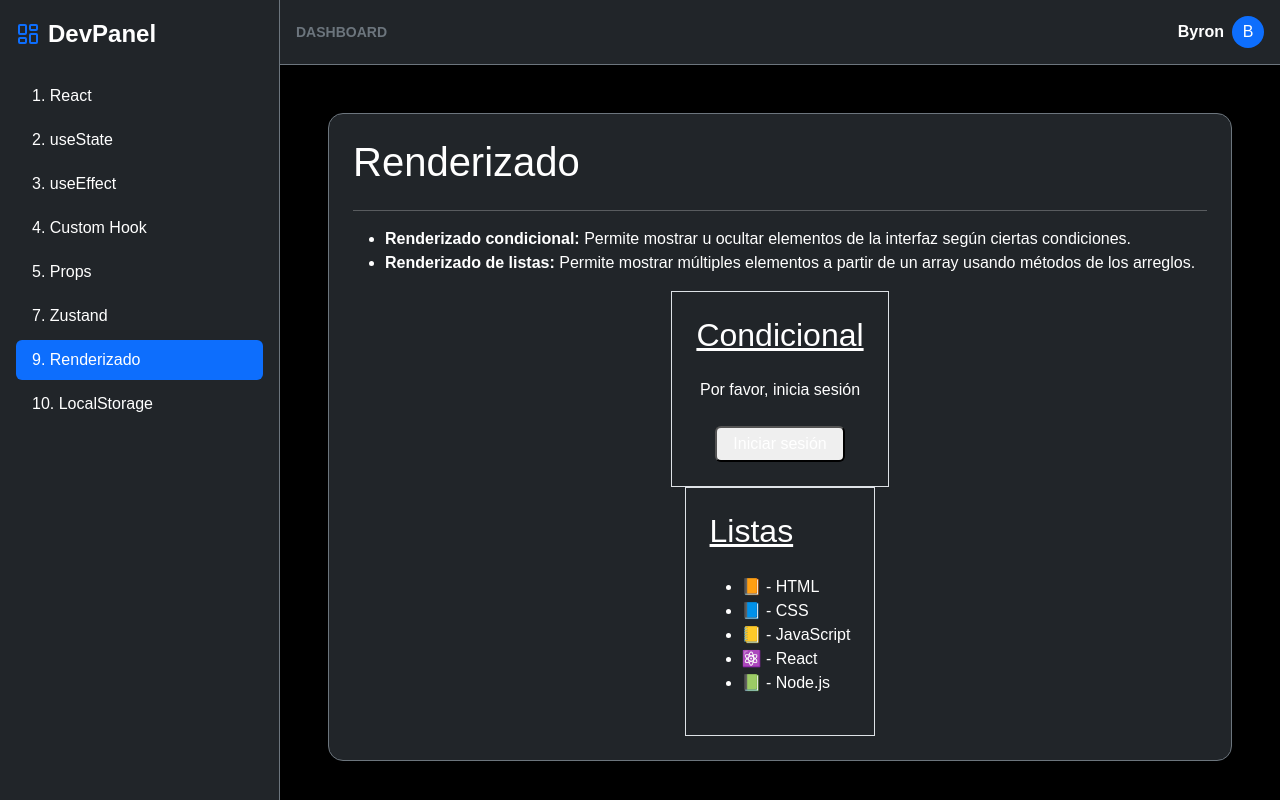
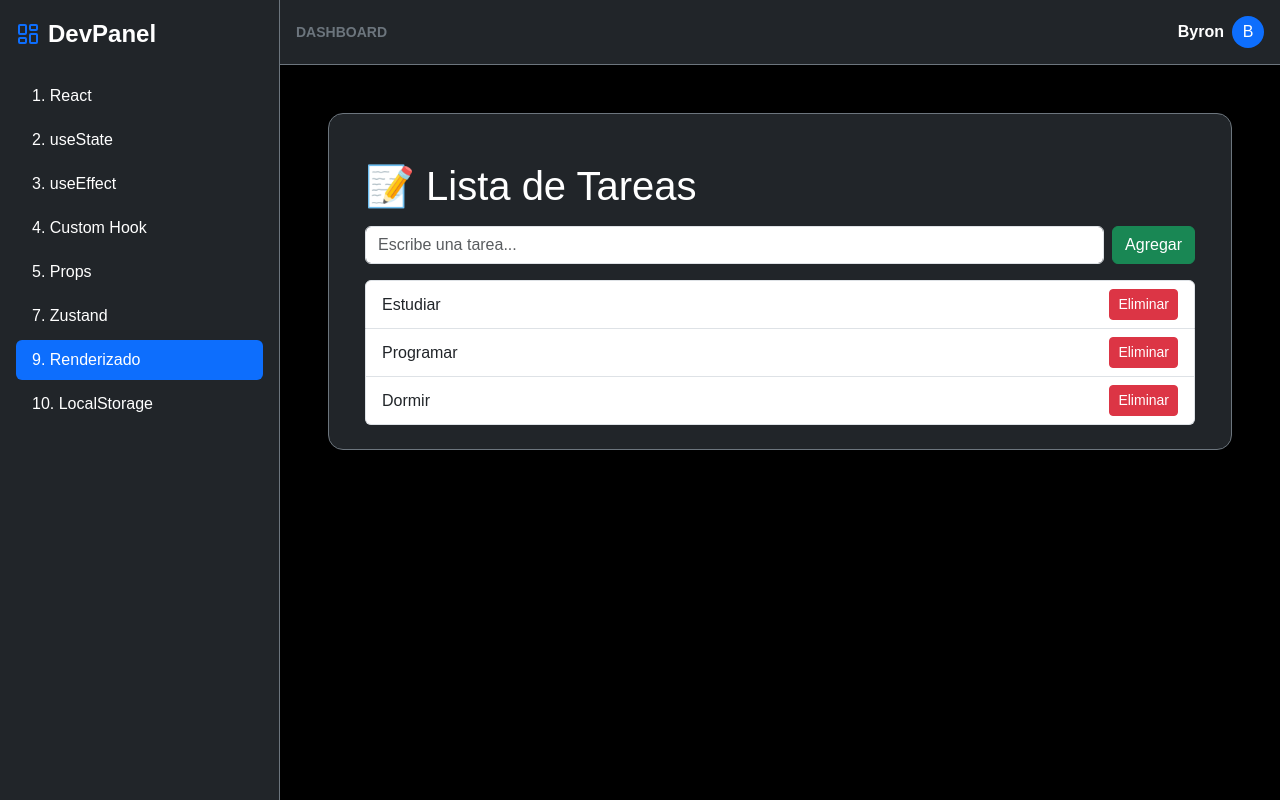
Before and after one commit to jossuer1/REACT_LABORATORIO, a React (Vite) app: page /renderizado in a window 1280 px wide. Built offline with nearby package versions, Linux system fonts and the light colour scheme.

Commit message:
se agrega un mejor ejemplo para localstorage y para renderizado igual mejora de los botones con boostrapp

```diff
--- a/src/pages/Decimo.jsx
+++ b/src/pages/Decimo.jsx
@@ -1,82 +1,31 @@
-/*
+import { useEffect, useState } from "react";
 
-  1- Localstorage
-
-*/
-
-import { useEffect, useState } from "react"
-
-
-const Decimo = () => {
-
-  const [userToken, setUserToken] = useState({})
-
-  const user = {
-    name: "Byron",
-    rol: "Admin",
-    token:"1234***"
-  }
-
-
-  const obtenerToken = ()=>{
-    const token = JSON.parse(localStorage.getItem("token-user"))
-    setUserToken(token)
-  }
-
-  const limpiarToken = ()=>{
-    localStorage.removeItem("token-user")
-    setUserToken(null)
-  }
-
-
+const Tema = () => {
+  const [darkMode, setDarkMode] = useState(() => {
+    const temaGuardado = localStorage.getItem("dark-mode");
+    return temaGuardado ? JSON.parse(temaGuardado) : false;
+  });
 
   useEffect(() => {
-    localStorage.setItem("token-user", JSON.stringify(user))
-  }, [])
+    localStorage.setItem("dark-mode", JSON.stringify(darkMode));
+  }, [darkMode]);
 
+  return (
+    <div
+      className={`min-vh-100 d-flex flex-column justify-content-center align-items-center ${
+        darkMode ? "bg-dark text-light" : "bg-light text-dark"
+      }`}
+    >
+      <h1 className="mb-4">{darkMode ? "Modo oscuro 🌙" : "Modo claro ☀️"}</h1>
 
+      <button
+        onClick={() => setDarkMode(!darkMode)}
+        className={`btn ${darkMode ? "btn-light" : "btn-dark"}`}
+      >
+        Cambiar tema
+      </button>
+    </div>
+  );
+};
 
-
-
-return (
-  <>
-    <h1 className="font-bold text-2xl">Localstorage</h1>
-
-    <hr className="border-gray-400 mb-8"/>
-
-    <ul className="list-disc pl-5">
-      <li>
-        LocalStorage sirve para mantener información en el navegador incluso después de recargar o cerrar la página.
-      </li>
-      <li>
-        Los datos se guardan en pares clave–valor (como un diccionario).
-      </li>
-      <li>
-        Solo admite strings → si se quiere guardar se debe usar JSON.stringify() y para leerlos se usa JSON.parse()
-      </li>
-    </ul>
-
-
-
-
-    <div className="flex justify-center mb-8 mt-8">
-
-      <div className="w-120 border rounded-lg p-4 w-80 text-center">
-
-        <h2 className="text-lg font-semibold mb-2">{userToken?.name}</h2>
-
-        <p className="mb-3">{userToken?.rol}</p>
-
-        <p className="mb-3">{userToken?.token}</p>
-
-        <button className="bg-green-700 text-white py-1 px-3 mx-1 rounded mt-4" onClick={obtenerToken}>Obtener Token</button>
-        <button className="bg-red-700 text-white py-1 px-3 rounded" onClick={limpiarToken}>Limpiar Token</button>
-      </div>
-
-    </div>
-
-  </>
-)
-}
-
-export default Decimo
+export default Tema;
--- a/src/pages/Noveno.jsx
+++ b/src/pages/Noveno.jsx
@@ -1,85 +1,59 @@
-/*
+import { useState } from "react";
 
-  1- Rederizado condicional
-  2- Renderizado de listas
+const ListaTareas = () => {
+  const [tareas, setTareas] = useState(["Estudiar", "Programar", "Dormir"]);
+  const [nuevaTarea, setNuevaTarea] = useState("");
 
-*/
+  const agregarTarea = () => {
+    if (nuevaTarea.trim() === "") return;
+    setTareas([...tareas, nuevaTarea]);
+    setNuevaTarea("");
+  };
 
-import { useState } from "react"
-
-
-
-const Noveno = () => {
-
-  const [login, setLogin] = useState(false)
-  const [habilidades] = useState([
-    { nombre: "HTML", icono: "📙" },
-    { nombre: "CSS", icono: "📘" },
-    { nombre: "JavaScript", icono: "📒" },
-    { nombre: "React", icono: "⚛️" },
-    { nombre: "Node.js", icono: "📗" },
-  ])
+  const eliminar = (index) => {
+    const nuevas = tareas.filter((_, i) => i !== index);
+    setTareas(nuevas);
+  };
 
   return (
-    <>
-      <h1 className="font-bold text-2xl">Renderizado</h1>
+    <div className="container mt-4">
+      <h1 className="mb-3">📝 Lista de Tareas</h1>
 
-      <hr className="border-gray-400 mb-8"/>
+      {/* INPUT + BOTÓN */}
+      <div className="d-flex mb-3">
+        <input
+          type="text"
+          className="form-control me-2"
+          placeholder="Escribe una tarea..."
+          value={nuevaTarea}
+          onChange={(e) => setNuevaTarea(e.target.value)}
+        />
 
-      <ul className="list-disc pl-5">
-        <li>
-        <strong>Renderizado condicional:</strong> Permite mostrar u ocultar elementos de la interfaz según ciertas condiciones.
-        </li>
-        <li>
-          <strong>Renderizado de listas:</strong> Permite mostrar múltiples elementos a partir de un array usando métodos de los arreglos.
-        </li>
-      </ul>
-
-      <div className="flex justify-center mb-8 mt-8">
-        <div className="border rounded-lg p-4 w-120 mx-auto text-center">
-
-          <h2 className="text-1xl font-bold text-left underline mb-4">Condicional</h2>
-
-          {login
-            ?
-          (
-            <p>¡Bienvenido de nuevo! 😎 </p>
-          )
-            :
-          (
-           <p>Por favor, inicia sesión</p>
-          )}
-
-          <button className="mt-2 bg-blue-600 text-white py-1 px-3 rounded" onClick={() => setLogin(!login)}>
-            {login ? "Cerrar sesión" : "Iniciar sesión"}
-          </button>
-
-        </div>
-
+        <button className="btn btn-success" onClick={agregarTarea}>
+          Agregar
+        </button>
       </div>
 
-      <div className="flex justify-center mb-8">
+      {/* LISTA */}
+      <ul className="list-group">
+        {tareas.map((tarea, index) => (
+          <li
+            key={index}
+            className="list-group-item d-flex justify-content-between align-items-center"
+          >
+            {tarea}
 
-        <div className=" border rounded-lg p-4 w-120 mx-auto text-center">
+            <button
+              onClick={() => eliminar(index)}
+              className="btn btn-danger btn-sm"
+            >
+              Eliminar
+            </button>
+          </li>
+        ))}
+      </ul>
+    </div>
+  );
+};
 
-          <h2 className="text-1xl font-bold text-left underline mb-4">Listas</h2>
-
-            <ul className="list-disc pl-5 text-left">
-
-              {habilidades.map((habilidad, index) => (
-
-                <li key={index}>{habilidad.icono} - {habilidad.nombre}</li>
-
-              ))}
-
-            </ul>
-
-        </div>
-
-      </div>
-
-    </>
-  )
-  }
-
-export default Noveno
+export default ListaTareas;
--- a/src/pages/Segundo.jsx
+++ b/src/pages/Segundo.jsx
@@ -1,34 +1,34 @@
 /*
   2- useState
 */
-import { useState } from "react"
+import { useState } from "react";
 
 const Segundo = () => {
-  const [carrito, setCarrito] = useState(0)
-  const [total, setTotal] = useState(0)
-  const precioProducto = 9.99
+  const [carrito, setCarrito] = useState(0);
+  const [total, setTotal] = useState(0);
+  const precioProducto = 9.99;
 
   const agregarProducto = () => {
-    setCarrito(carrito + 1)
-    setTotal(parseFloat((total + precioProducto).toFixed(2)))
-  }
+    setCarrito(carrito + 1);
+    setTotal(parseFloat((total + precioProducto).toFixed(2)));
+  };
 
   const quitarProducto = () => {
     if (carrito > 0) {
-      setCarrito(carrito - 1)
-      setTotal(parseFloat((total - precioProducto).toFixed(2)))
+      setCarrito(carrito - 1);
+      setTotal(parseFloat((total - precioProducto).toFixed(2)));
     }
-  }
+  };
 
   const vaciarCarrito = () => {
-    setCarrito(0)
-    setTotal(0)
-  }
+    setCarrito(0);
+    setTotal(0);
+  };
 
   return (
     <>
       <h1 className="font-bold text-2xl">useState</h1>
-      <hr className="border-gray-400 mb-8"/>
+      <hr className="border-gray-400 mb-8" />
       <ul className="list-disc pl-5">
         <li>
           Es un Hook que permite manejar el estado dentro de un componente.
@@ -36,32 +36,29 @@ const Segundo = () => {
       </ul>
 
       <div className="text-center mb-8">
-        <h2 className="mt-4 mb-2 text-lg font-semibold">🛒 Carrito de Compras</h2>
+        <h2 className="mt-4 mb-2 text-lg font-semibold">
+          🛒 Carrito de Compras
+        </h2>
         <p className="mb-2">Producto: Auriculares Bluetooth — $9.99</p>
         <p className="mb-4">
-          Cantidad: <span className="font-bold">{carrito}</span> | Total: <span className="font-bold">${total}</span>
+          Cantidad: <span className="font-bold">{carrito}</span> | Total:{" "}
+          <span className="font-bold">${total}</span>
         </p>
 
-        <button
-          className="bg-green-700 text-white py-1 px-3 mx-1 rounded"
-          onClick={agregarProducto}>
+        <button className="btn btn-success mx-1" onClick={agregarProducto}>
           + Agregar
         </button>
 
-        <button
-          className="bg-red-700 text-white py-1 px-3 mx-1 rounded"
-          onClick={quitarProducto}>
+        <button className="btn btn-danger mx-1" onClick={quitarProducto}>
           - Quitar
         </button>
 
-        <button
-          className="bg-blue-700 text-white py-1 px-3 rounded"
-          onClick={vaciarCarrito}>
+        <button className="btn btn-primary" onClick={vaciarCarrito}>
           Vaciar
         </button>
       </div>
     </>
-  )
-}
+  );
+};
 
-export default Segundo
+export default Segundo;
--- a/src/pages/Tercero.jsx
+++ b/src/pages/Tercero.jsx
@@ -52,8 +52,9 @@ const Tercero = () => {
       </div>
 
       <div className="text-center">
+        <br />
         <button
-          className="bg-yellow-500 text-white py-1 px-4 rounded"
+          className="btn btn-success mx-1"
           onClick={() => setBuscar(buscar + 1)}
         >
           🔀 Nuevo Pokémon
```
Also changed, not shown: src/pages/Cuarto.jsx (+47 -33 lines).
